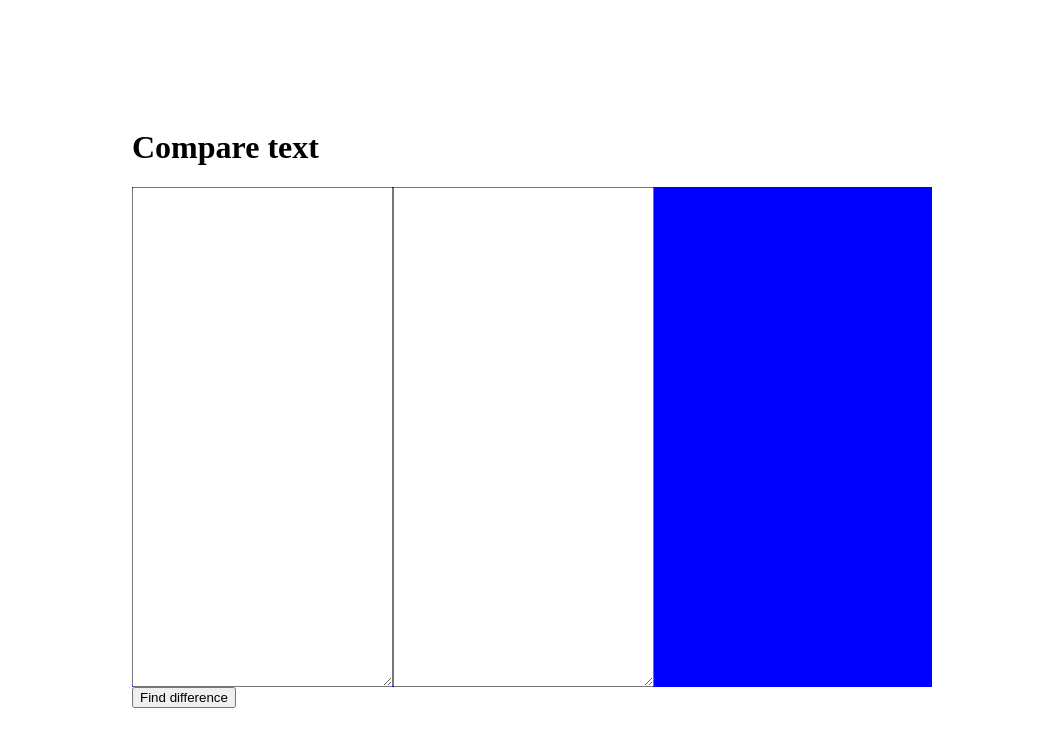
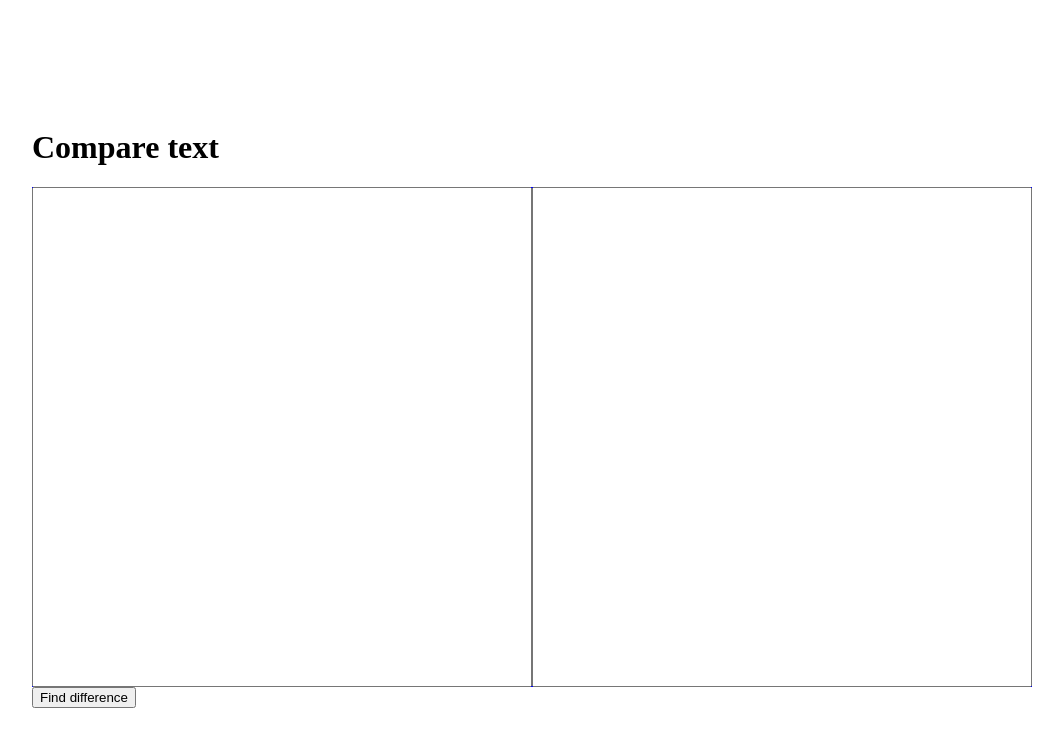
Before and after one commit to ARed99/text_image_pdf_compare, a SvelteKit app: page /compare-text in a window 1280 px wide. Shown: the top 746 px of the page, without its empty margins (108-1171 px from the left). Built offline with nearby package versions, Linux system fonts and the light colour scheme.

Commit message:
some new styles

```diff
--- a/src/components/TextCompare.svelte
+++ b/src/components/TextCompare.svelte
@@ -23,7 +23,7 @@
         Compare text
     </h1>
 <div class="inputs">
-    <textarea bind:value={text1} name="text1" id="text1" cols="30" rows="10"></textarea>
+    <textarea bind:value={text1} name="text1" id="text1" cols="30" rows="10" ></textarea>
     <textarea bind:value={text2} name="text2" id="text2" cols="30" rows="10"></textarea>
 
 </div>
@@ -35,10 +35,16 @@
 <style>
 
 .inputs{
-width: 800px;
+width: 1000px;
 height: 500px;
 background-color: blue;
 display:flex;
-
+justify-content: space-evenly;
+}
+textarea{
+    font-size: large;
+    font-family: 'Lucida Sans', 'Lucida Sans Regular', 'Lucida Grande', 'Lucida Sans Unicode', Geneva, Verdana, sans-serif;
+    resize: none;
+    width: 100%;
 }
 </style>
```
